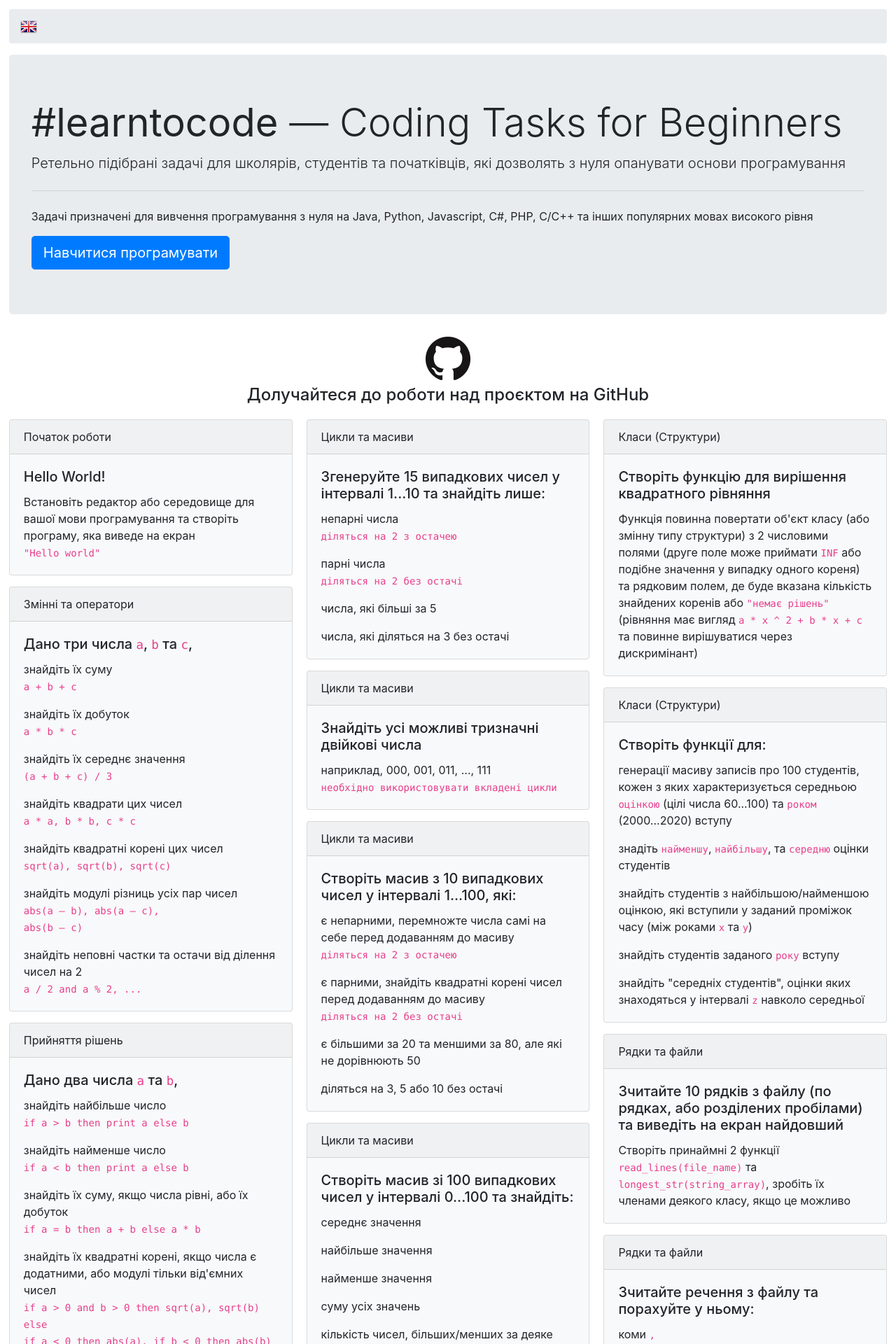
After one commit to andriikopp/learntocode, a PHP site: page /problems.html in a window 1280 px wide. The commit adds this page. Shown: the top 1920 px of the page at 70% size. Run offline with PHP 8.4, Linux system fonts and the light colour scheme.

Commit message:
add ukrainian version

```diff
--- /dev/null
+++ b/problems.html
@@ -0,0 +1,273 @@
+<!DOCTYPE html>
+<html lang="uk">
+
+<head>
+    <!-- Global site tag (gtag.js) - Google Analytics -->
+    <script async src="https://www.googletagmanager.com/gtag/js?id=UA-165422435-1"></script>
+    <script>
+        window.dataLayer = window.dataLayer || [];
+
+        function gtag() {
+            dataLayer.push(arguments);
+        }
+        gtag('js', new Date());
+
+        gtag('config', 'UA-165422435-1');
+    </script>
+
+    <title>LEARNTOCODE — Прості задачі з програмування для початківців</title>
+    <meta name="description" content="Задачі з програмування для початківців. Збірник для розв'язання простих задач з програмування школярами та студентами." />
+    <meta name="keywords" content="програмування, задачі, розв'язок, початківці, школярі, студенти, навчання, інформатика, збірник, математика" />
+
+    <meta charset="utf-8">
+    <meta name="viewport" content="initial-scale=1, maximum-scale=1">
+
+    <link rel="stylesheet" href="css/bootstrap.min.css" />
+</head>
+
+<body style="margin: 1%; margin-top: 1%;">
+    <nav aria-label="breadcrumb">
+        <ol class="breadcrumb">
+            <a href="index.php"><img src="eng.png" /></a>
+        </ol>
+    </nav>
+
+    <div class="jumbotron">
+        <h1 class="display-4"><b>#learntocode</b> — Coding Tasks for Beginners</h1>
+        <p class="lead">Ретельно підібрані задачі для школярів, студентів та початківців, які дозволять з нуля опанувати основи програмування</p>
+        <hr class="my-4">
+        <p>Задачі призначені для вивчення програмування з нуля на Java, Python, Javascript, C#, PHP, C/C++ та інших популярних мовах високого рівня</p>
+        <a class="btn btn-primary btn-lg" href="#practice" role="button">Навчитися програмувати</a>
+    </div>
+
+    <div class="container" style="margin-bottom: 1%;">
+        <div class="row justify-content-md-center">
+            <div class="col-md-auto">
+                <a href="https://github.com/andriikopp/learntocode">
+                    <img src="GitHub-Mark-64px.png" alt="GitHub Mark" />
+                </a>
+            </div>
+        </div>
+        <div class="row justify-content-md-center" style="margin-top: 0.5%;">
+            <div class="col-md-auto">
+                <h4>Долучайтеся до роботи над проєктом на GitHub</h4>
+            </div>
+        </div>
+    </div>
+
+    <div class="card-columns" id="practice">
+        <div class="card bg-light mb-3">
+            <div class="card-header">Початок роботи</div>
+            <div class="card-body">
+                <h5 class="card-title">Hello World!</h5>
+                <p class="card-text">Встановіть редактор або середовище для вашої мови програмування та створіть програму, яка виведе на екран<br/><code>"Hello world"</code></p>
+            </div>
+        </div>
+
+        <div class="card bg-light mb-3">
+            <div class="card-header">Змінні та оператори</div>
+            <div class="card-body">
+                <h5 class="card-title">Дано три числа <code>a</code>, <code>b</code> та <code>c</code>,</h5>
+                <p class="card-text">знайдіть їх суму<br /><code>a + b + c</code></p>
+                <p class="card-text">знайдіть їх добуток<br /><code>a * b * c</code></p>
+                <p class="card-text">знайдіть їх середнє значення<br /><code>(a + b + c) / 3</code></p>
+                <p class="card-text">знайдіть квадрати цих чисел<br /><code>a * a, b * b, c * c</code></p>
+                <p class="card-text">знайдіть квадратні корені цих чисел<br /><code>sqrt(a), sqrt(b), sqrt(c)</code></p>
+                <p class="card-text">знайдіть модулі різниць усіх пар чисел<br /><code>abs(a – b), abs(a – c), <br />abs(b – c)</code></p>
+                <p class="card-text">знайдіть неповні частки та остачи від ділення чисел на 2<br /><code>a / 2 and a % 2, ...</code></p>
+            </div>
+        </div>
+
+        <div class="card bg-light mb-3">
+            <div class="card-header">Прийняття рішень</div>
+            <div class="card-body">
+                <h5 class="card-title">Дано два числа <code>a</code> та <code>b</code>,</h5>
+                <p class="card-text">знайдіть найбільше число<br /><code>if a &gt; b then print a else b</code></p>
+                <p class="card-text">знайдіть найменше число<br /><code>if a &lt; b then print a else b</code></p>
+                <p class="card-text">знайдіть їх суму, якщо числа рівні, або їх добуток<br /><code>if a = b then a + b else a * b</code></p>
+                <p class="card-text">знайдіть їх квадратні корені, якщо числа є додатними, або модулі тільки від'ємних чисел<br />
+                    <code>if a &gt; 0 and b &gt; 0 then sqrt(a), sqrt(b) <br />
+                        else <br />if a &lt; 0 then abs(a), if b &lt; 0 then abs(b)</code></p>
+            </div>
+        </div>
+
+        <div class="card bg-light mb-3">
+            <div class="card-header">Прийняття рішень</div>
+            <div class="card-body">
+                <h5 class="card-title">Дано номер місяця <code>n</code>,</h5>
+                <p class="card-text">визначте пору року, до якого він належить<br />
+                    <code>if n &lt; 0 or n &gt; 12 then warning<br />
+                        else if n = 12 or n &lt; 3 then winter<br />
+                        else if n &lt; 6 then spring<br />
+                        else if n &lt; 9 then summer<br />
+                        else autumn</code></p>
+            </div>
+        </div>
+
+        <div class="card bg-light mb-3">
+            <div class="card-header">Прийняття рішень</div>
+            <div class="card-body">
+                <h5 class="card-title">Дано три числа <code>a</code>, <code>b</code> та <code>c</code>,</h5>
+                <p class="card-text">знайдіть найбільшу суму пар цих чисел<br />
+                    <code>if a + b &gt; a + c and a + b &gt; b + c then a + b ...</code></p>
+                <p class="card-text">знайдіть число, якому дорівнює сума двох інших чисел, або добуток усіх чисел<br />
+                    <code>if a + b = c then print c<br />
+                        else if a + c = b then print b<br />
+                        else if b + c = a then print a<br />
+                        else print a * b * c
+                    </code></p>
+                <p class="card-text">знайдіть число, яке більше за суму двох інших чисел, або суму усіх чисел<br />
+                    <code>if a + b &lt; c then print c<br />
+                        else if a + c &lt; b then print b<br />
+                        else if b + c &lt; a then print a<br />
+                        else print a + b + c</code></p>
+            </div>
+        </div>
+
+        <div class="card bg-light mb-3">
+            <div class="card-header">Цикли та масиви</div>
+            <div class="card-body">
+                <h5 class="card-title">Згенеруйте 15 випадкових чисел у інтервалі 1...10 та знайдіть лише:</h5>
+                <p class="card-text">непарні числа<br />
+                    <code>діляться на 2 з остачею</code></p>
+                <p class="card-text">парні числа<br />
+                    <code>діляться на 2 без остачі</code></p>
+                <p class="card-text">числа, які більші за 5</p>
+                <p class="card-text">числа, які діляться на 3 без остачі</p>
+            </div>
+        </div>
+
+        <div class="card bg-light mb-3">
+            <div class="card-header">Цикли та масиви</div>
+            <div class="card-body">
+                <h5 class="card-title">Знайдіть усі можливі тризначні двійкові числа</h5>
+                <p class="card-text">наприклад, 000, 001, 011, ..., 111<br />
+                    <code>необхідно використовувати вкладені цикли</code></p>
+            </div>
+        </div>
+
+        <div class="card bg-light mb-3">
+            <div class="card-header">Цикли та масиви</div>
+            <div class="card-body">
+                <h5 class="card-title">Створіть масив з 10 випадкових чисел у інтервалі 1...100, які:</h5>
+                <p class="card-text">є непарними, перемножте числа самі на себе перед додаванням до масиву<br /><code>діляться на 2 з остачею</code></p>
+                <p class="card-text">є парними, знайдіть квадратні корені чисел перед додаванням до масиву<br /><code>діляться на 2 без остачі</code></p>
+                <p class="card-text">є більшими за 20 та меншими за 80, але які не дорівнюють 50</p>
+                <p class="card-text">діляться на 3, 5 або 10 без остачі</p>
+            </div>
+        </div>
+
+        <div class="card bg-light mb-3">
+            <div class="card-header">Цикли та масиви</div>
+            <div class="card-body">
+                <h5 class="card-title">Створіть масив зі 100 випадкових чисел у інтервалі 0...100 та знайдіть:</h5>
+                <p class="card-text">середнє значення</p>
+                <p class="card-text">найбільше значення</p>
+                <p class="card-text">найменше значення</p>
+                <p class="card-text">суму усіх значень</p>
+                <p class="card-text">кількість чисел, більших/менших за деяке значення</p>
+                <p class="card-text">кількість нульових значень</p>
+                <p class="card-text">стандартне відхилення<br /><code>sqrt(1 / n * for i = 1..n pow(x[i] - avg(x), 2))</code></p>
+            </div>
+        </div>
+
+        <div class="card bg-light mb-3">
+            <div class="card-header">Функції</div>
+            <div class="card-body">
+                <h5 class="card-title">Створіть функцію для визначення заданого числа Фібоначчі (до 20)</h5>
+                <p class="card-text"><code>F(n) = F(n – 1) + F(n – 2), F(0) = 0, F(1) = 1</code></p>
+            </div>
+        </div>
+
+        <div class="card bg-light mb-3">
+            <div class="card-header">Функції</div>
+            <div class="card-body">
+                <h5 class="card-title">Створіть функцію для визначення факторіалу заданого числа (до 10)</h5>
+                <p class="card-text"><code>n! = n * (n – 1) * (n – 2) * ... * 3 * 2 * 1</code></p>
+            </div>
+        </div>
+
+        <div class="card bg-light mb-3">
+            <div class="card-header">Функції</div>
+            <div class="card-body">
+                <h5 class="card-title">Створіть функцію генерації масиву випадкових чисел та ще одну функцію для виведення масиву на екран</h5>
+                <p class="card-text">наприклад, <code>randarr(size, min, max)</code> та <code>printarr(array, length)</code></p>
+            </div>
+        </div>
+
+        <div class="card bg-light mb-3">
+            <div class="card-header">Класи (Структури)</div>
+            <div class="card-body">
+                <h5 class="card-title">Створіть функцію для вирішення квадратного рівняння</h5>
+                <p class="card-text">Функція повинна повертати об'єкт класу (або змінну типу структури) з 2 числовими полями (друге поле може приймати <code>INF</code> або подібне значення у випадку одного кореня) та рядковим полем, де буде вказана кількість знайдених коренів
+                    або <code>"немає рішень"</code> (рівняння має вигляд <code>a * x ^ 2 + b * x + c</code> та повинне вирішуватися через дискримінант)</p>
+            </div>
+        </div>
+
+        <div class="card bg-light mb-3">
+            <div class="card-header">Класи (Структури)</div>
+            <div class="card-body">
+                <h5 class="card-title">Створіть функції для:</h5>
+                <p class="card-text">генерації масиву записів про 100 студентів, кожен з яких характеризується середньою <code>оцінкою</code> (цілі числа 60...100) та <code>роком</code> (2000...2020) вступу</p>
+                <p class="card-text">знадіть <code>найменшу</code>, <code>найбільшу</code>, та <code>середню</code> оцінки студентів</p>
+                <p class="card-text">знайдіть студентів з найбільшою/найменшою оцінкою, які вступили у заданий проміжок часу (між роками <code>x</code> та <code>y</code>)</p>
+                <p class="card-text">знайдіть студентів заданого <code>року</code> вступу</p>
+                <p class="card-text">знайдіть "середніх студентів", оцінки яких знаходяться у інтервалі <code>z</code> навколо середньої</p>
+            </div>
+        </div>
+
+        <div class="card bg-light mb-3">
+            <div class="card-header">Рядки та файли</div>
+            <div class="card-body">
+                <h5 class="card-title">Зчитайте 10 рядків з файлу (по рядках, або розділених пробілами) та виведіть на екран найдовший</h5>
+                <p class="card-text">Створіть принаймні 2 функції <code>read_lines(file_name)</code> та <code>longest_str(string_array)</code>, зробіть їх членами деякого класу, якщо це можливо</p>
+            </div>
+        </div>
+
+        <div class="card bg-light mb-3">
+            <div class="card-header">Рядки та файли</div>
+            <div class="card-body">
+                <h5 class="card-title">Зчитайте речення з файлу та порахуйте у ньому:</h5>
+                <p class="card-text">коми <code>,</code><br /> крапки <code>.</code><br /> знаки оклику <code>!</code><br /> знаки питання <code>?</code><br /> дефіси <code>-</code><br /> нижні підкреслення <code>_</code><br /> двокрапки <code>:</code><br /> крапки з комою
+                    <code>;</code></p>
+            </div>
+        </div>
+
+        <div class="card bg-light mb-3">
+            <div class="card-header">Рядки та файли</div>
+            <div class="card-body">
+                <h5 class="card-title">Зчитайте дві послідовності символів (будь-які тексти) із різних файлів та знайдіть відстань Геммінга між ними</h5>
+                <p class="card-text">Створіть принаймні 2 функції <code>read_line(file_name)</code> та <code>hamming(str_a, str_b)</code>, зробіть їх членами деякого класу, якщо це можливо</p>
+            </div>
+        </div>
+
+        <div class="card bg-light mb-3">
+            <div class="card-header">Рядки та файли</div>
+            <div class="card-body">
+                <h5 class="card-title">Створіть клас, що описує особу</h5>
+                <p class="card-text">Створіть поля <code>ім'я</code>, <code>прізвище</code>, <code>дата народження</code> тощо</p>
+                <p class="card-text">Створіть принаймні 5 об'єктів класу та збережіть їх у масиві</p>
+                <p class="card-text">Запишіть елементи масиву до файлу (створіть функцію <code>store_persons(file_name, persons_array)</code> тощо)</p>
+                <p class="card-text">Зчитайте записи з файлу до масиву (створіть функцію <code>read_persons(file_name)</code> тощо)</p>
+            </div>
+        </div>
+    </div>
+
+    <div class="jumbotron" style="margin-bottom: -3%;">
+        <p class="lead">
+            <a href="mailto:7960954@gmail.com">Залишайте відгуки</a> та підписуйтесь на <a href="https://twitter.com/learntocode_cs">Twitter</a> та <a href="https://www.instagram.com/learntocode.cs">Instagram</a>
+        </p>
+        <hr class="my-4">
+        <p>
+            <a href="https://creativecommons.org/licenses/by/3.0/legalcode">Creative Commons Attribution License <b>(CC-BY)</b></a>
+            <script>
+                var CurrentYear = new Date().getFullYear()
+                document.write(CurrentYear)
+            </script>
+        </p>
+    </div>
+
+    <script src="js/jquery-3.3.1.min.js"></script>
+</body>
+
+</html>
```
Also changed, not shown: index.php (+7 -1 lines), eng.png (added), ukr.png (added).
